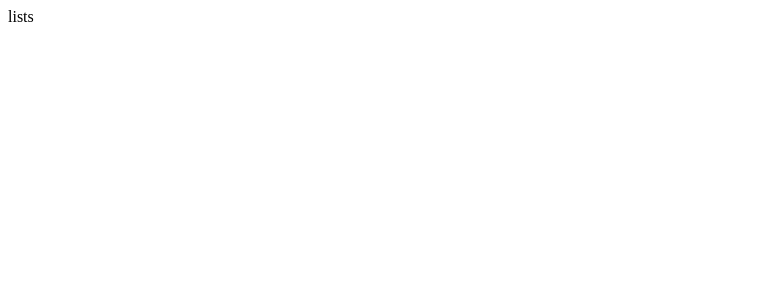
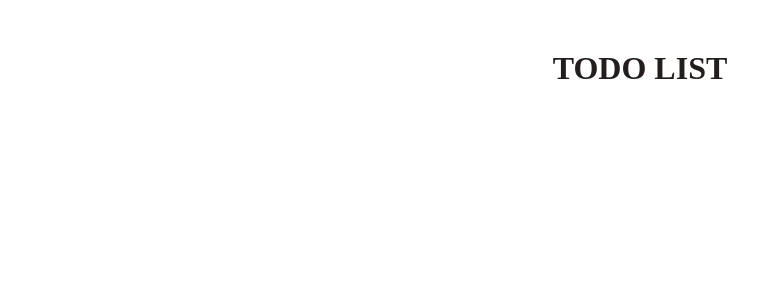
Before and after one commit to satabdiglobalyhub/TodoList, a Vue app: page / in a window 1280 px wide. Shown: the top 300 px of the page, without its empty margins (0-782 px from the left). Built offline with nearby package versions, Linux system fonts and the light colour scheme.

Commit message:
feat:heading

```diff
--- a/src/App.vue
+++ b/src/App.vue
@@ -1,5 +1,15 @@
-<template>lists</template>
+<template>
+  <h1 class="heading">TODO LIST</h1>
+
+</template>
 
 <script></script>
 
-<style></style>
+<style>
+.heading {
+  display: flex;
+  justify-content: center;
+  margin-top: 50px;
+  color: rgb(35, 29, 29);
+}
+</style>
```
Also changed, not shown: src/main.js (+3 -4 lines).
